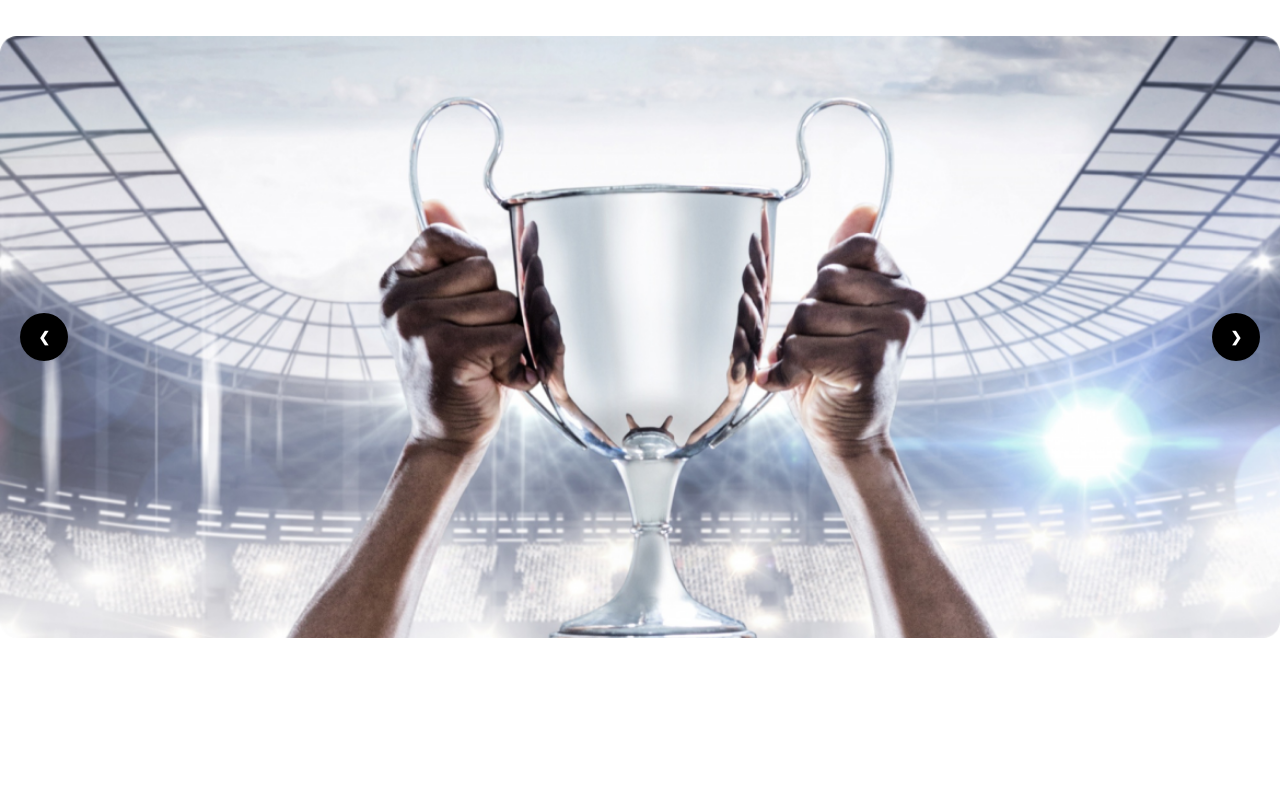
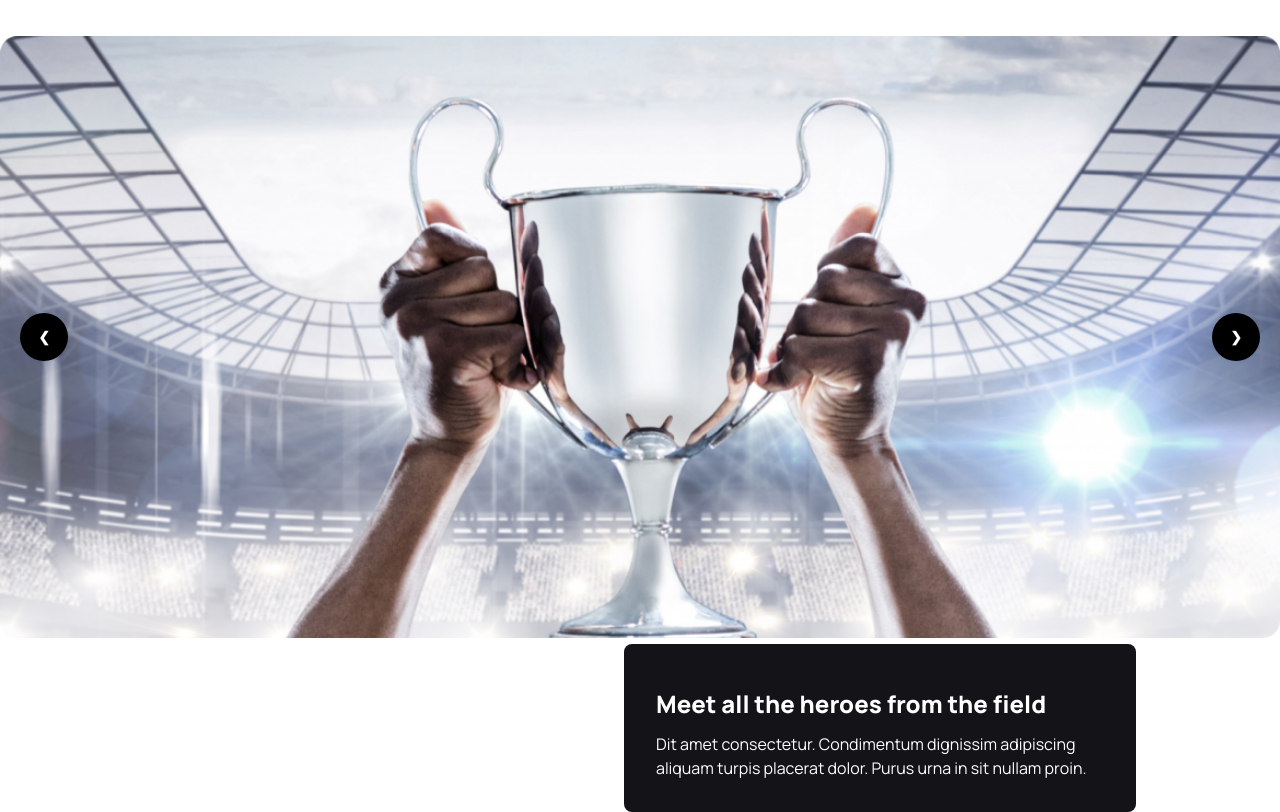
Before and after one commit to F-Zaman-Rafi/Assignment_3, a plain HTML site: page index.html in a window 1280 px wide. Shown: the part 112-924 px from the top of the page. Before the commit the page ends 804 px from the top, so only its background shows below. Drawn offline with nearby package versions, Linux system fonts and the light colour scheme.

Commit message:
Completed banner section

```diff
--- a/index.html
+++ b/index.html
@@ -99,6 +99,12 @@
                     </div>
                 </div>
             </div>
+            <div class="bg-[#131318] text-white rounded-lg absolute right-36 p-8 w-[40%]">
+                <h3 class="font-extrabold text-2xl my-3">Meet all the heroes from the field</h3>
+                <p class="">Dit amet consectetur. Condimentum dignissim adipiscing aliquam turpis placerat dolor.
+                    Purus urna in
+                    sit nullam proin. </p>
+            </div>
         </section>
     </header>
     <main>
```
